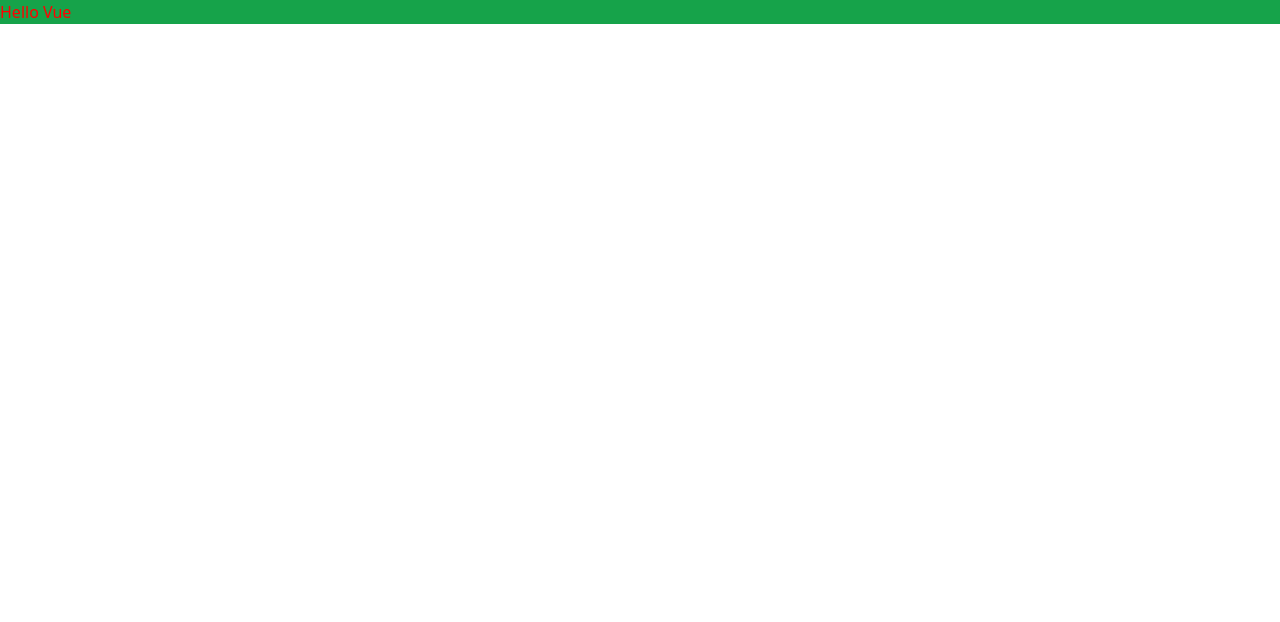
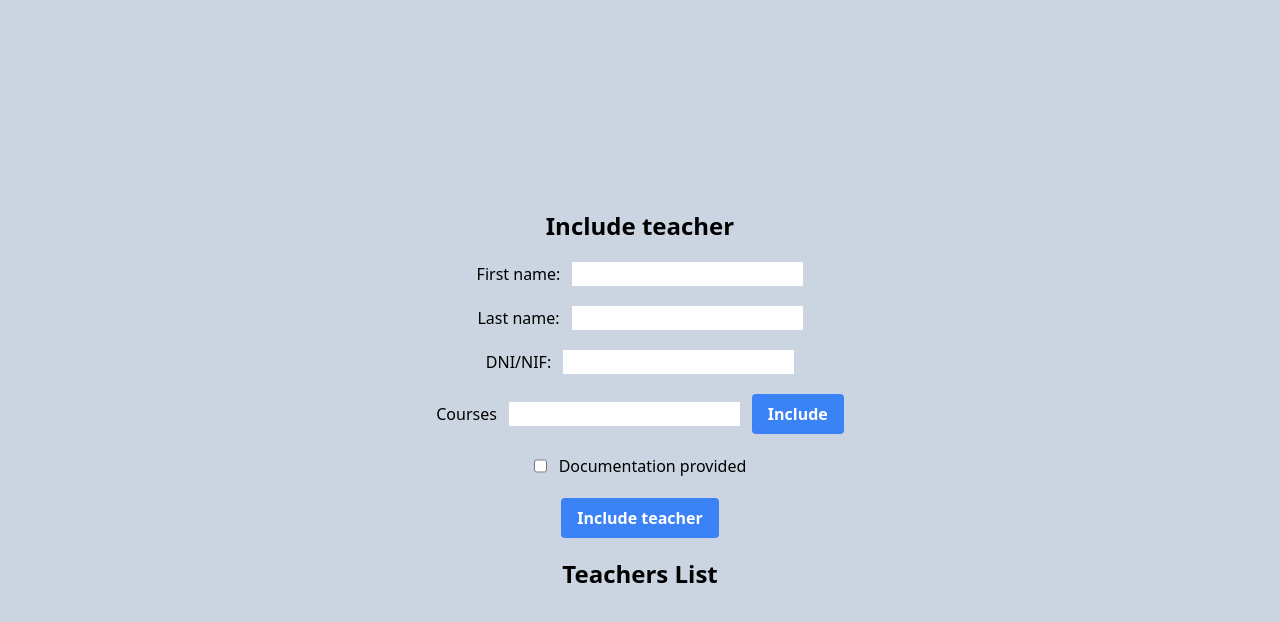
Before and after one commit to alexandrespindola/teacher, a Vue app: page / in a window 1280 px wide. Shown: the top 622 px of the page. Built offline with nearby package versions, Linux system fonts and the light colour scheme.

Commit message:
Atualizações no código: substituir HelloWorld por TeacherForm, estilizar botão

```diff
--- a/src/App.vue
+++ b/src/App.vue
@@ -1,9 +1,9 @@
 <template>
-  <HelloWorld />
+  <TeacherForm/>
 </template>
 
 <script lang="ts" setup>
-import HelloWorld from './components/HelloWorld.vue'
+import TeacherForm from './components/TeacherForm.vue'
 </script>
 
 <style></style>
--- a/src/assets/scss/app.scss
+++ b/src/assets/scss/app.scss
@@ -2,6 +2,6 @@
 @import "tailwindcss/components";
 @import "tailwindcss/utilities";
 
-h1 {
-    color: red;
+.button {
+    @apply bg-blue-500 text-white font-bold py-2 px-4 rounded hover:bg-blue-700 ;
 }
--- a/src/components/HelloWorld.vue
+++ /dev/null
@@ -1,10 +0,0 @@
-<template>
-  <h1 class="bg-green-600">Hello Vue</h1>
-</template>
-
-<script lang="ts" setup>
-
-</script>
-
-<style scoped lang="scss">
-</style>
--- /dev/null
+++ b/src/components/TeacherForm.vue
@@ -0,0 +1,32 @@
+<template>
+    <div class="w-full h-screen flex flex-row justify-center items-center bg-slate-300">
+        <div class="container flex flex-col gap-5">
+            <section class="flex flex-col gap-5">
+                <h3>Include teacher</h3>
+                <div class="flex flex-col items-center gap-5">
+                    <div class="flex flex-row gap-3 items-center"><label>First name:</label><input type="text"></div>
+                    <div class="flex flex-row gap-3 items-center"><label>Last name:</label><input type="text"></div>
+                    <div class="flex flex-row gap-3 items-center"><label>DNI/NIF:</label><input type="text"></div>
+                    <div class="flex flex-row gap-3 items-center"><label>Courses</label><input type="text"><button class="button" >Include</button></div>
+                    <div class="flex flex-row gap-3">
+                        <input type="checkbox" />
+                        <p>Documentation provided</p>
+                    </div>
+                    <button class="button">Include teacher</button>
+                </div>
+            </section>
+            <section class="flex flex-col gap-5">
+                <h3>Teachers List</h3>
+            </section>
+        </div>
+    </div>
+</template>
+
+<script lang="ts" setup>
+</script>
+
+<style scoped lang="scss">
+h3 {
+    @apply text-center text-2xl font-bold;
+}
+</style>
```
